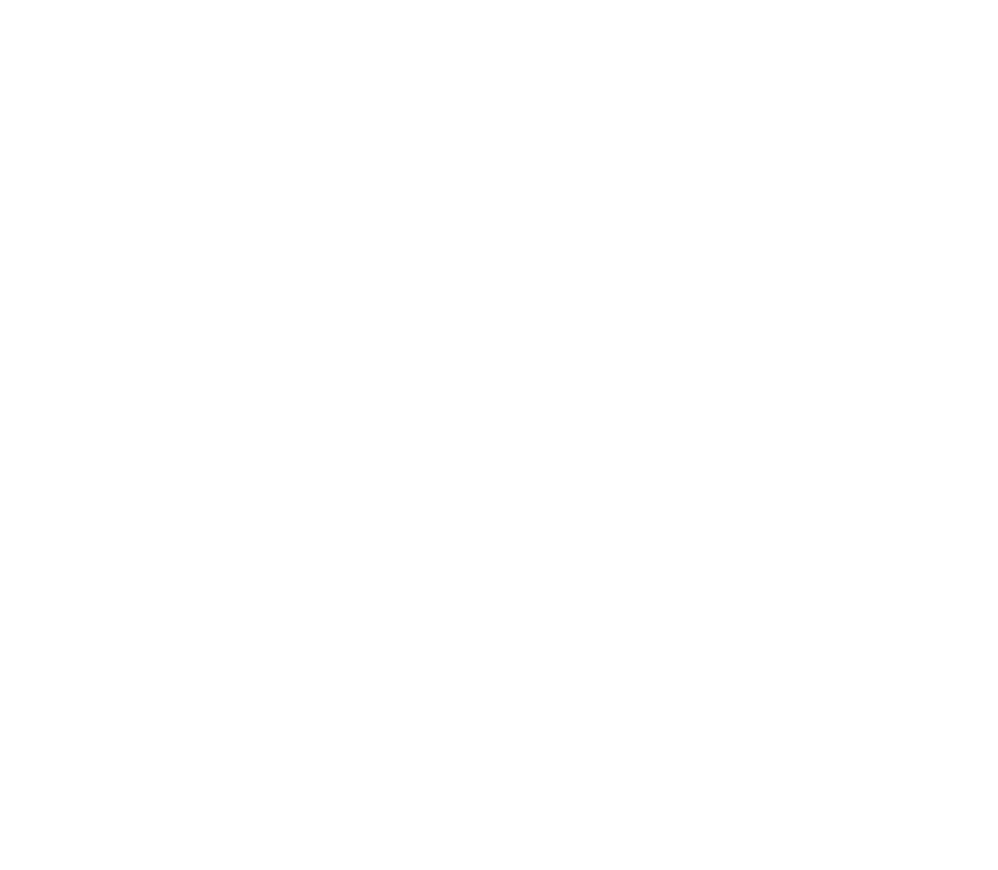
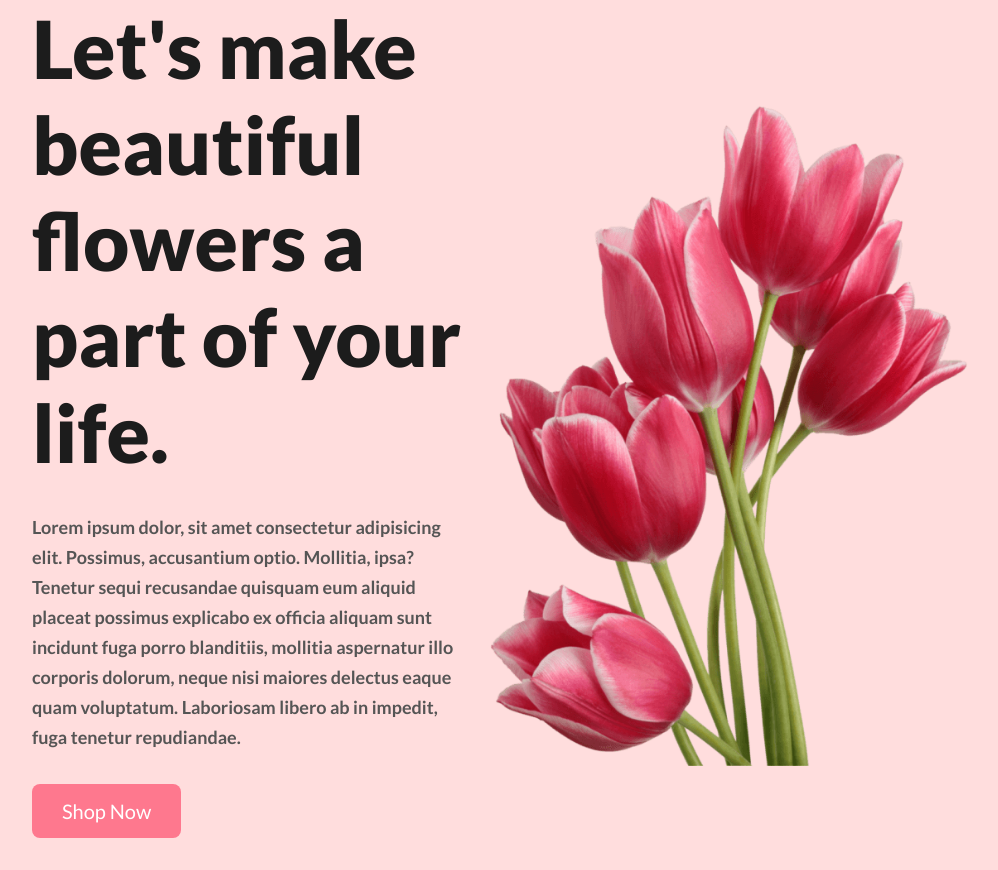
Before and after one commit to Rafidulhasib/pushpo-mela, a plain HTML site: page index.html in a window 1280 px wide. Shown: the whole page, without its empty margins (128-1126 px from the left). Before the commit the page ends 800 px from the top, so only its background shows below. Drawn offline with Linux system fonts and the light colour scheme.

Commit message:
banner section added

```diff
--- a/index.html
+++ b/index.html
@@ -3,7 +3,28 @@
   <head>
     <meta charset="UTF-8" />
     <meta name="viewport" content="width=device-width, initial-scale=1.0" />
-    <title>pushpo-mela</title>
+    <title>pushpo-mela🌺</title>
+    <link rel="stylesheet" href="./styles/style.css" />
   </head>
-  <body></body>
+  <body>
+    <header>
+      <div class="container banner">
+        <div class="banner-text">
+          <h1>Let's make beautiful flowers a part of your life.</h1>
+          <p>
+            Lorem ipsum dolor, sit amet consectetur adipisicing elit. Possimus,
+            accusantium optio. Mollitia, ipsa? Tenetur sequi recusandae quisquam
+            eum aliquid placeat possimus explicabo ex officia aliquam sunt
+            incidunt fuga porro blanditiis, mollitia aspernatur illo corporis
+            dolorum, neque nisi maiores delectus eaque quam voluptatum.
+            Laboriosam libero ab in impedit, fuga tenetur repudiandae.
+          </p>
+          <button>Shop Now</button>
+        </div>
+        <div class="bannner-img">
+          <img src="./Flower Asset/pngwing 10.png" alt="" />
+        </div>
+      </div>
+    </header>
+  </body>
 </html>
--- /dev/null
+++ b/styles/style.css
@@ -0,0 +1,53 @@
+@import url("https://fonts.googleapis.com/css2?family=Lato:ital,wght@0,100;0,300;0,400;0,700;0,900;1,100;1,300;1,400;1,700;1,900&display=swap");
+
+* {
+  margin: 0;
+  padding: 0;
+  font-family: "Lato", sans-serif;
+}
+p {
+  color: rgb(85, 85, 85);
+  font-size: 18px;
+  font-style: normal;
+  font-weight: 600;
+  line-height: 30px;
+}
+
+button {
+  border-radius: 8px;
+  background: rgb(254, 120, 142);
+  color: rgb(255, 255, 255);
+  border: none;
+  font-size: 20px;
+  padding: 15px 30px;
+}
+
+/* Header section style */
+header {
+  background-color: rgb(255, 221, 221);
+}
+.container {
+  width: 75%;
+  max-width: 1440px;
+  margin: 0 auto;
+}
+.banner {
+  display: flex;
+  align-items: center;
+  justify-content: space-between;
+}
+.banner .banner-text * {
+  margin-bottom: 32px;
+  max-width: 525px;
+}
+.banner .banner-text h1 {
+  color: rgb(28, 28, 28);
+  font-size: 80px;
+  font-style: normal;
+  font-weight: 800;
+  line-height: normal;
+}
+.banner .bannner-img img {
+  width: 100%;
+  vertical-align: middle;
+}
```
